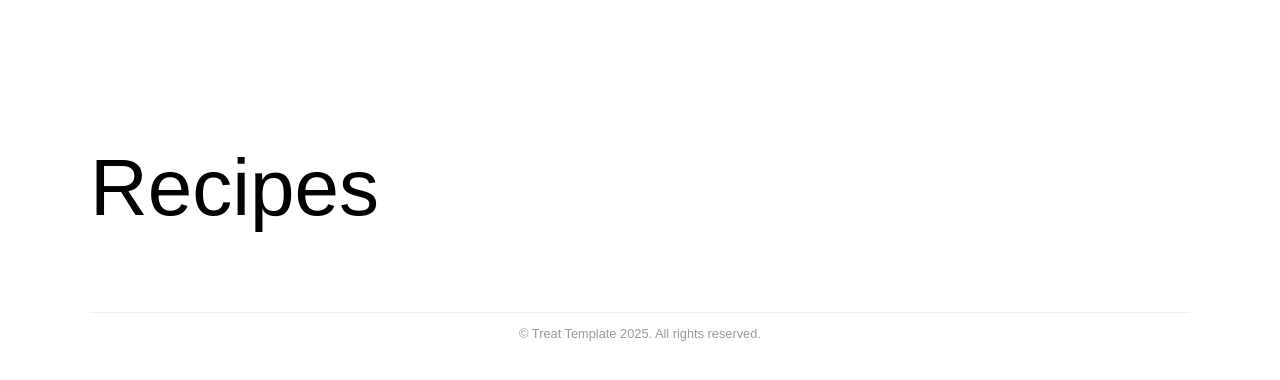
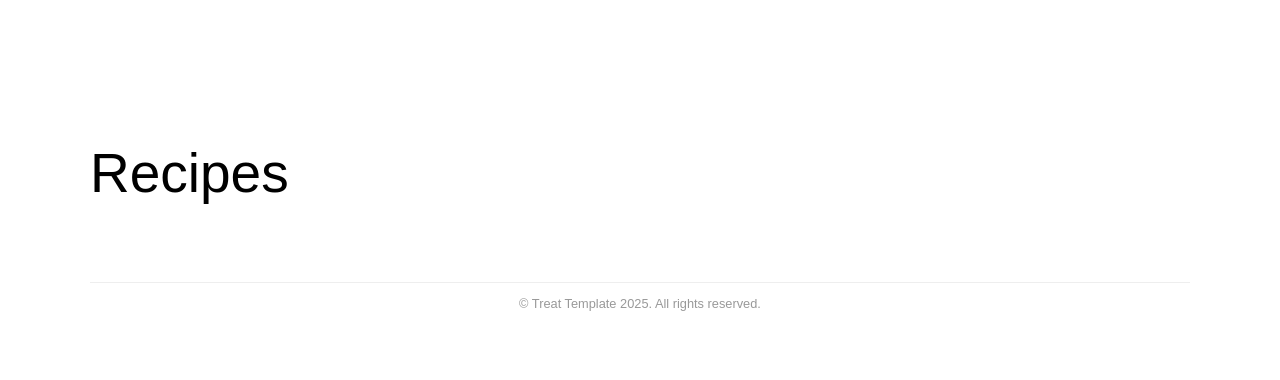
Before and after one commit to Helga1970/new-site, a Jekyll site: the page built from recipes.html, in a window 1280 px wide. Shown: the top 380 px of the page. Built offline with Jekyll 4.4.1, drawn with Linux system fonts in a browser that asks for light colours; nearby versions of some CDN libraries; some web fonts are replaced.

Commit message:
Update blog.scss

```diff
--- a/_sass/blog.scss
+++ b/_sass/blog.scss
@@ -15,11 +15,11 @@ h1, h2, h3, h4, h5, h6 {
 }
 
 h1, .h1 {
-	font-size: 80px;
+	font-size: 55px;
 }
 @media (max-width: 767px) {
 	h1, .h1 {
-		font-size: 55px;
+		font-size: 30px;
 	}
 }
 
```
